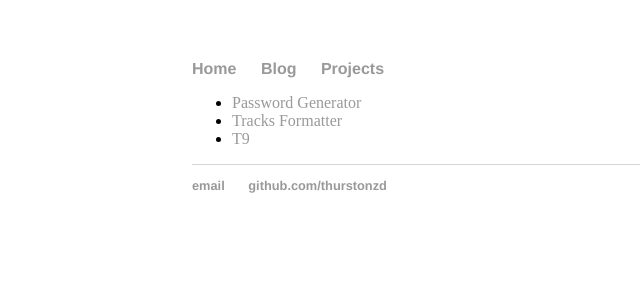
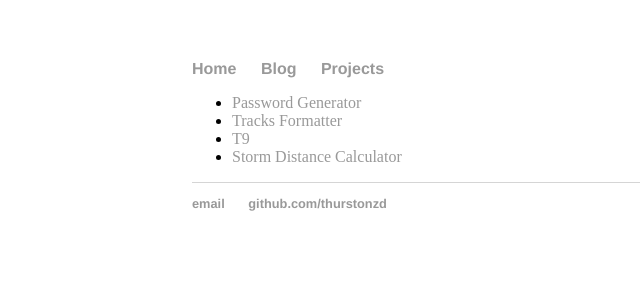
Before and after one commit to thurstonzd/thurstonzd.github.io, a Jekyll site: the page built from projects/index.html, in a window 1280 px wide. Shown: the top 300 px of the page, without its empty margins (0-640 px from the left). Built offline with Jekyll 4.4.1, drawn with Linux system fonts in a browser that asks for light colours.

Commit message:
update projects/index.html to have link for storm_distance

```diff
--- a/projects/index.html
+++ b/projects/index.html
@@ -7,4 +7,5 @@ title : Projects
     <li><a href="./password_gen" target="_blank">Password Generator</a></li>
     <li><a href="./tracks_formatter" target="_blank">Tracks Formatter</a></li>
     <li><a href="./T9" target="_blank">T9</a></li>
+    <li><a href="./storm_distance" target="_blank">Storm Distance Calculator</a></li>
 </ul>
```
